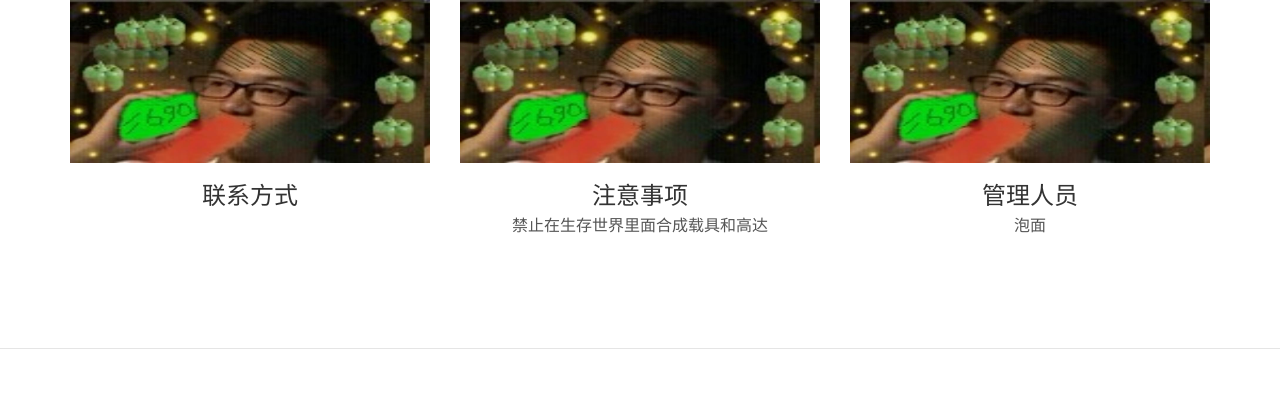
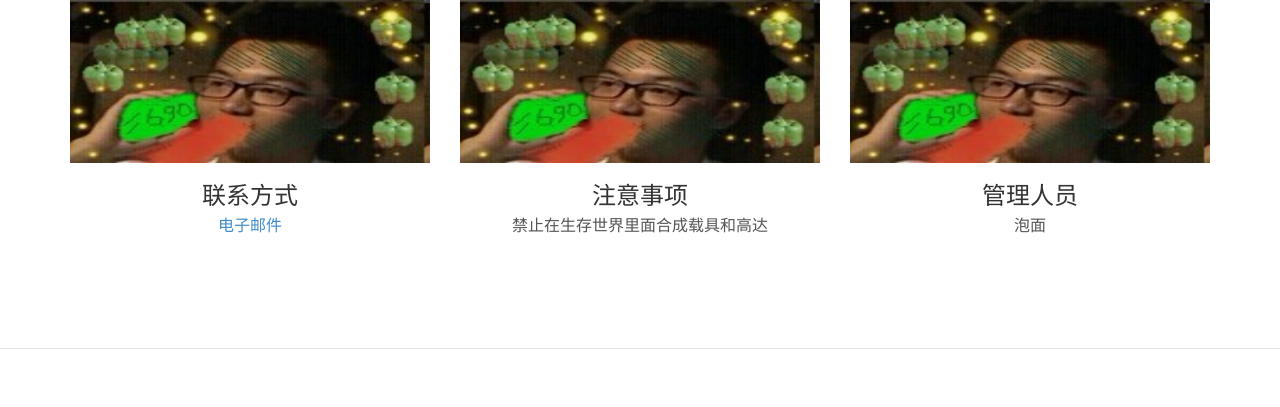
Before and after one commit to shiraihii/shiraihiiMCHP, a PHP site: page /rule.php in a window 1280 px wide. Shown: the part 101-508 px from the top of the page. Run offline with PHP 8.4, Linux system fonts and the light colour scheme.

Commit message:
Update rule.php

```diff
--- a/rule.php
+++ b/rule.php
@@ -8,7 +8,7 @@
 					<div class="col-sm-4">
 						<img src="img/zjy.jpg" alt="联系方式" class="img-responsive">
 						<h3>联系方式</h3>
-						<p><a href="mailto:shiraihii@yahoo.co.jp" target="_blank"></a></p>
+						<p><a href="mailto:shiraihii@yahoo.co.jp" target="_blank">电子邮件</a></p>
 					</div>
 					<div class="col-sm-4">
 						<img src="img/zjy.jpg" alt="注意事项" class="img-responsive">
```
